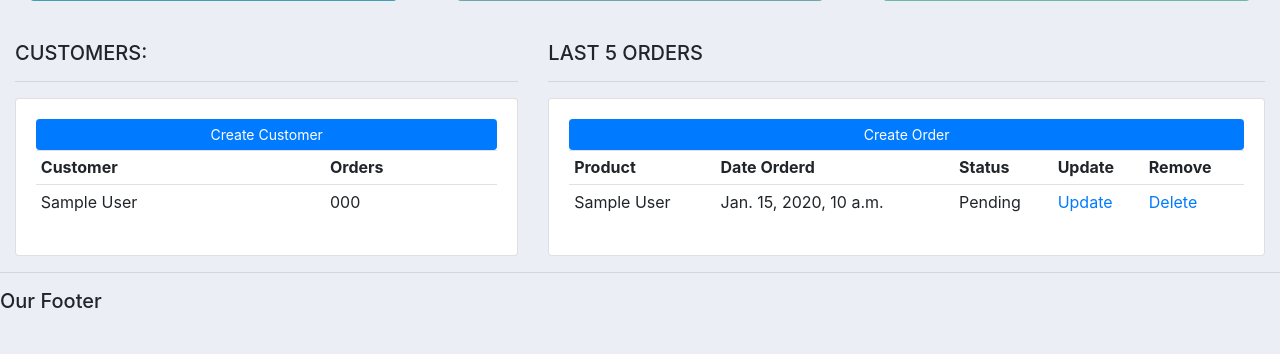
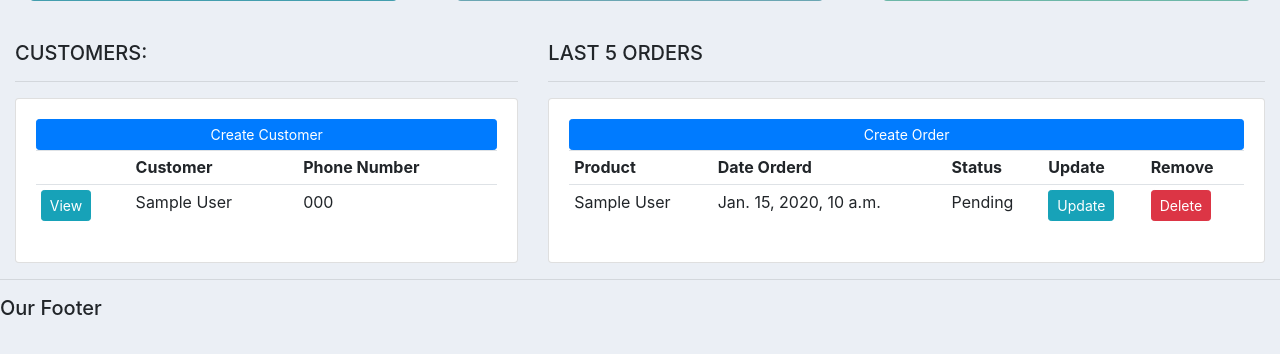
Before and after one commit to VedantBandre/django-customer-management-system, a Django app: page / in a window 1280 px wide. Shown: the part 228-582 px from the top of the page. Run offline with Django 5.2, Linux system fonts and the light colour scheme; tables that the repository leaves empty hold one stand-in row (values such as "Sample post").

Commit message:
button styling and dynamic linking

```diff
--- a/crm/accounts/templates/accounts/dashboard.html
+++ b/crm/accounts/templates/accounts/dashboard.html
@@ -14,12 +14,14 @@
 			<a class="btn btn-primary  btn-sm btn-block" href="">Create Customer</a>
 			<table class="table table-sm">
 				<tr>
+					<th></th>
 					<th>Customer</th>
-					<th>Orders</th>
+					<th>Phone Number</th>
 				</tr>
 
 				{% for customer in customers %}
 					<tr>
+						<td><a class="btn btn-sm btn-info" href="{% url 'customers' customer.id %}">View</a></td>
 						<td>{{customer.name}}</td>
 						<td>{{customer.phone}}</td>
 					</tr>
@@ -47,8 +49,8 @@
 						<td>{{order.products}}</td>
 						<td>{{order.date_created}}</td>
 						<td>{{order.status}}</td>
-						<td><a href="">Update</a></td>
-						<td><a href="">Delete</a></td>
+						<td><a class="btn btn-sm btn-info" href="">Update</a></td>
+						<td><a class="btn btn-sm btn-danger" href="">Delete</a></td>
 
 					</tr>
 				{% endfor %}
--- a/crm/accounts/templates/accounts/navbar.html
+++ b/crm/accounts/templates/accounts/navbar.html
@@ -9,10 +9,10 @@
   <div class="collapse navbar-collapse" id="navbarSupportedContent">
     <ul class="navbar-nav mr-auto">
       <li class="nav-item active">
-        <a class="nav-link" href="#">Dashboard</a>
+        <a class="nav-link" href="{% url 'home' %}">Dashboard</a>
       </li>
       <li class="nav-item">
-        <a class="nav-link" href="#">Products</a>
+        <a class="nav-link" href="{% url 'products' %}">Products</a>
       </li>
     </ul>
   </div>
--- a/crm/accounts/urls.py
+++ b/crm/accounts/urls.py
@@ -2,7 +2,7 @@ from django.urls import path
 from . import views
 
 urlpatterns = [
-    path('', views.home),
-    path('products/', views.products),
-    path('customers/', views.customers),
+    path('', views.home, name="home"),
+    path('products/', views.products, name="products"),
+    path('customers/<str:pk_test>/', views.customers, name="customers"),
 ]
--- a/crm/accounts/views.py
+++ b/crm/accounts/views.py
@@ -23,5 +23,10 @@ def products(request):
     products = Products.objects.all()
     return render(request, 'accounts/products.html', {'products':products})
 
-def customers(request):
-    return render(request, 'accounts/customers.html')
+def customers(request, pk_test):
+    customer = Customers.objects.get(id=pk_test)
+    orders = customer.orders_set.all()
+    order_count = orders.count()
+
+    context = {'customer':customer, 'orders':orders, 'order_count':order_count}
+    return render(request, 'accounts/customers.html', context)
```
Also changed, not shown: crm/accounts/templates/accounts/customers.html (+14 -3 lines).
